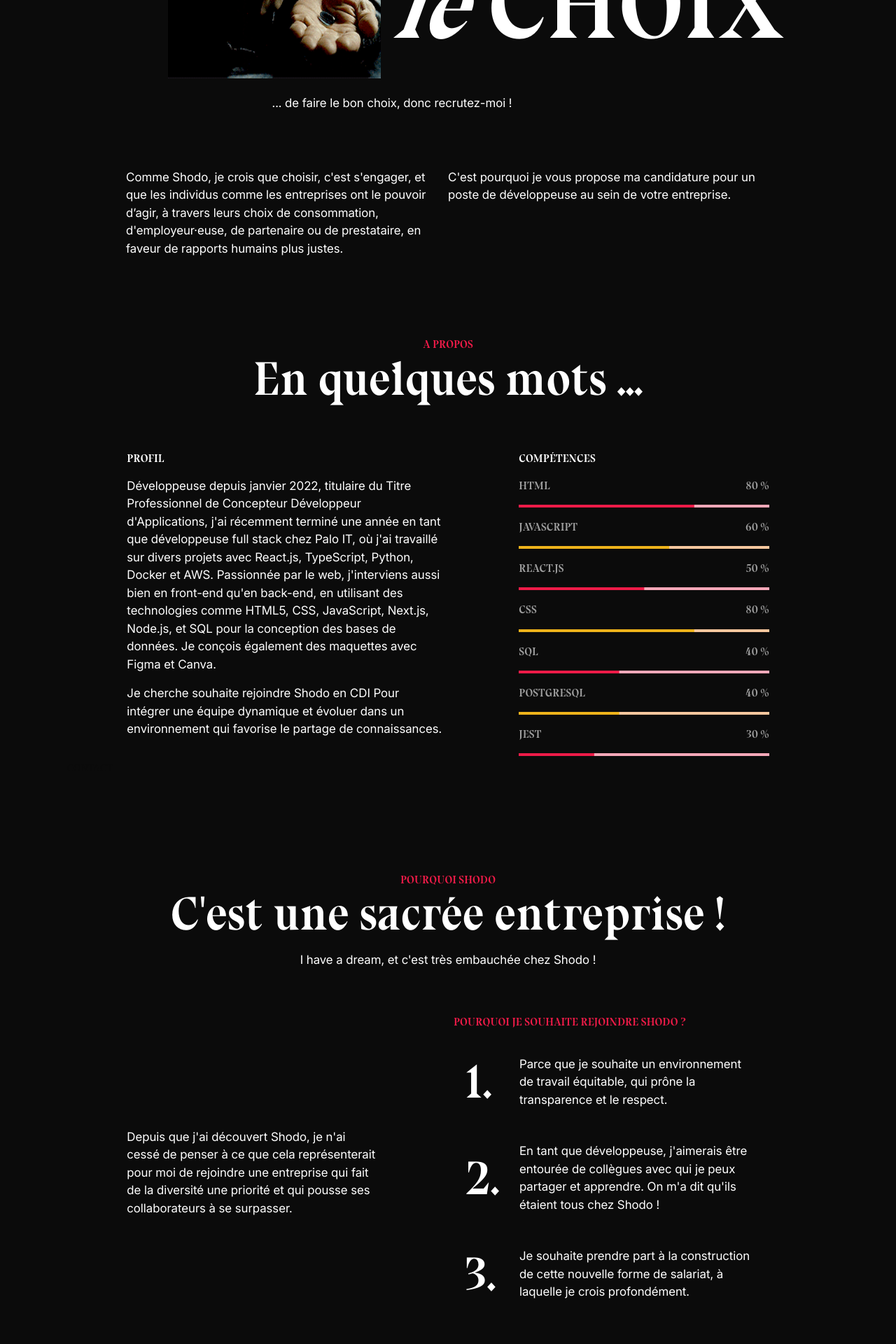
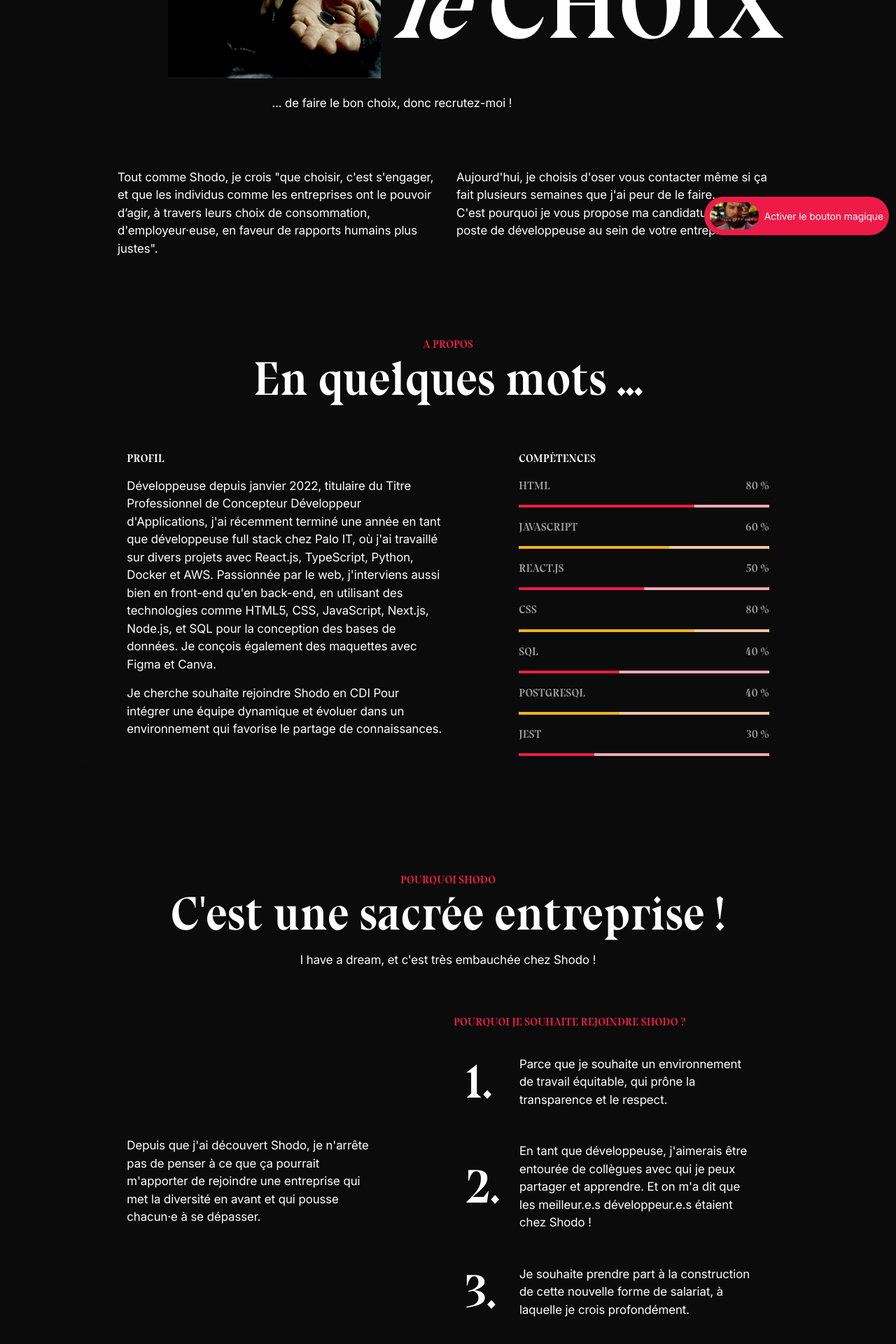
Before and after one commit to Mlisande/JoinMelisandeShodo, a Next.js app: page / in a window 1280 px wide. Shown: the part 444-2364 px from the top of the page at 70% size. Built offline with nearby package versions, Linux system fonts and the light colour scheme.

Commit message:
add buttonContact

```diff
--- /dev/null
+++ b/src/app/components/ButtonContact.tsx
@@ -0,0 +1,24 @@
+'use client';
+
+import React, {useState}  from "react";
+import { Button, Typography } from "@mui/material";
+import Image from "next/image";
+import GeniusCalculating from "../images/genius-calculating.gif";
+import Calculating from "../images/calculating.jpg";
+
+const ButtonContact: React.FC = () => {
+    const [isHovered, setIsHovered] = useState(false);
+    return (
+        <Button variant="contained" color="secondary" href="mailto:melisande.malonga@gmail.com"  sx={{position :"fixed", bottom:"20px", right:"10px",display:"flex", gap:".5rem", borderRadius:"200px", padding: isHovered ? "1rem" : ".5rem", textTransform:"none", transition: "transform .3s ease-in-out", transform: isHovered ? "scale(1.1)": "scale(1)", zIndex:"1000"}}
+        onMouseEnter={()=> setIsHovered(true)}
+        onMouseLeave={()=> setIsHovered(false)}>
+            <Image src={isHovered ? GeniusCalculating : Calculating} alt="genius calculating" width={70} style={{borderRadius: "200px"}} />
+            <Typography variant="body2" >
+                {isHovered ? "C'est parti !" : "Activer le bouton magique"}
+            </Typography>
+
+        </Button>
+    )
+};
+
+export default ButtonContact;
--- a/src/app/components/Intro.tsx
+++ b/src/app/components/Intro.tsx
@@ -4,13 +4,16 @@
 const IntroSection : React.FC = () => {
     return(
         <Container component="section" maxWidth="lg" sx={{ marginTop: "5rem"}}>
-            <Grid2 container justifyContent="center" >
+            <Grid2 container justifyContent="center" gap="1.5rem" >
                 <Grid2 size={5}>
                     <Typography variant="body1">
-                    Comme Shodo, je crois que choisir, c'est s'engager, et que les individus comme les entreprises ont le pouvoir d’agir, à travers leurs choix de consommation, d'employeur·euse, de partenaire ou de prestataire, en faveur de rapports humains plus justes.
+                    Tout comme Shodo, je crois "que choisir, c'est s'engager, et que les individus comme les entreprises ont le pouvoir d’agir, à travers leurs choix de consommation, d'employeur·euse, en faveur de rapports humains plus justes".
                     </Typography>
                 </Grid2>
                 <Grid2 size={5}>
+                    <Typography variant="body1">
+                    Aujourd'hui, je choisis d'oser vous contacter même si ça fait plusieurs semaines que j'ai peur de le faire.
+                    </Typography>
                     <Typography>
                     C'est pourquoi je vous propose ma candidature pour un poste de développeuse au sein de votre entreprise.
                     </Typography>
--- a/src/app/components/WhyShodo.tsx
+++ b/src/app/components/WhyShodo.tsx
@@ -1,6 +1,6 @@
 'use client';
 import React from "react";
-import { Container, Grid2, Paper, List,ListItem, Typography, ListItemText} from "@mui/material";
+import { Container, Grid2, List,ListItem, Typography, ListItemText} from "@mui/material";
 import { motion, useInView } from "framer-motion";
 
 const WhyShodo: React.FC = () => {
@@ -13,7 +13,7 @@
 
         },
         {
-            text: "En tant que développeuse, j'aimerais être entourée de collègues avec qui je peux partager et apprendre. On m'a dit qu'ils étaient tous chez Shodo !",
+            text: "En tant que développeuse, j'aimerais être entourée de collègues avec qui je peux partager et apprendre. Et on m'a dit que les meilleur.e.s développeur.e.s étaient chez Shodo !",
 
         },
         {
@@ -30,7 +30,7 @@
                 {/* Colonne gauche : mon text d'intro */}
                 <Grid2 size= {4} alignContent="center">
                     <Typography>
-                    Depuis que j'ai découvert Shodo, je n'ai cessé de penser à ce que cela représenterait pour moi de rejoindre une entreprise qui fait de la diversité une priorité et qui pousse ses collaborateurs à se surpasser.
+                    Depuis que j'ai découvert Shodo, je n'arrête pas de penser à ce que ça pourrait m'apporter de rejoindre une entreprise qui met la diversité en avant et qui pousse chacun·e à se dépasser.
                     </Typography>
                 </Grid2>
                 {/* Colonne droite : ma liste  */}
--- a/src/app/page.tsx
+++ b/src/app/page.tsx
@@ -6,12 +6,14 @@
 import Contact from "./components/Contact";
 import Footer from "./components/Footer";
 import WhyShodo from "./components/WhyShodo";
+import ButtonContact from "./components/ButtonContact";
 
 
 export default function Home() {
   return (
     <Container>
       <HeroTitle/>
+      <ButtonContact/>
       <IntroSection/>
       <About/>
       <WhyShodo/>
```
Also changed, not shown: src/app/images/calculating.jpg (added), src/app/images/genius-calculating.gif (added).
